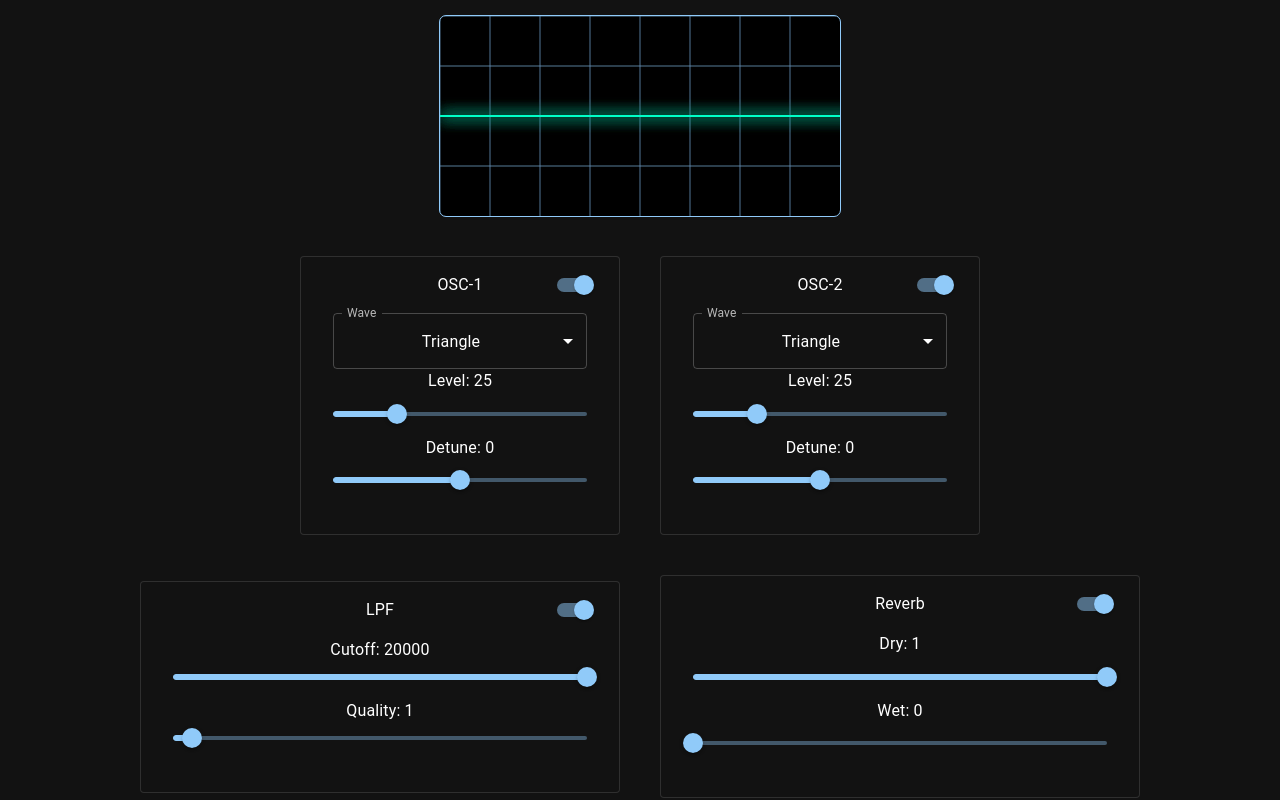
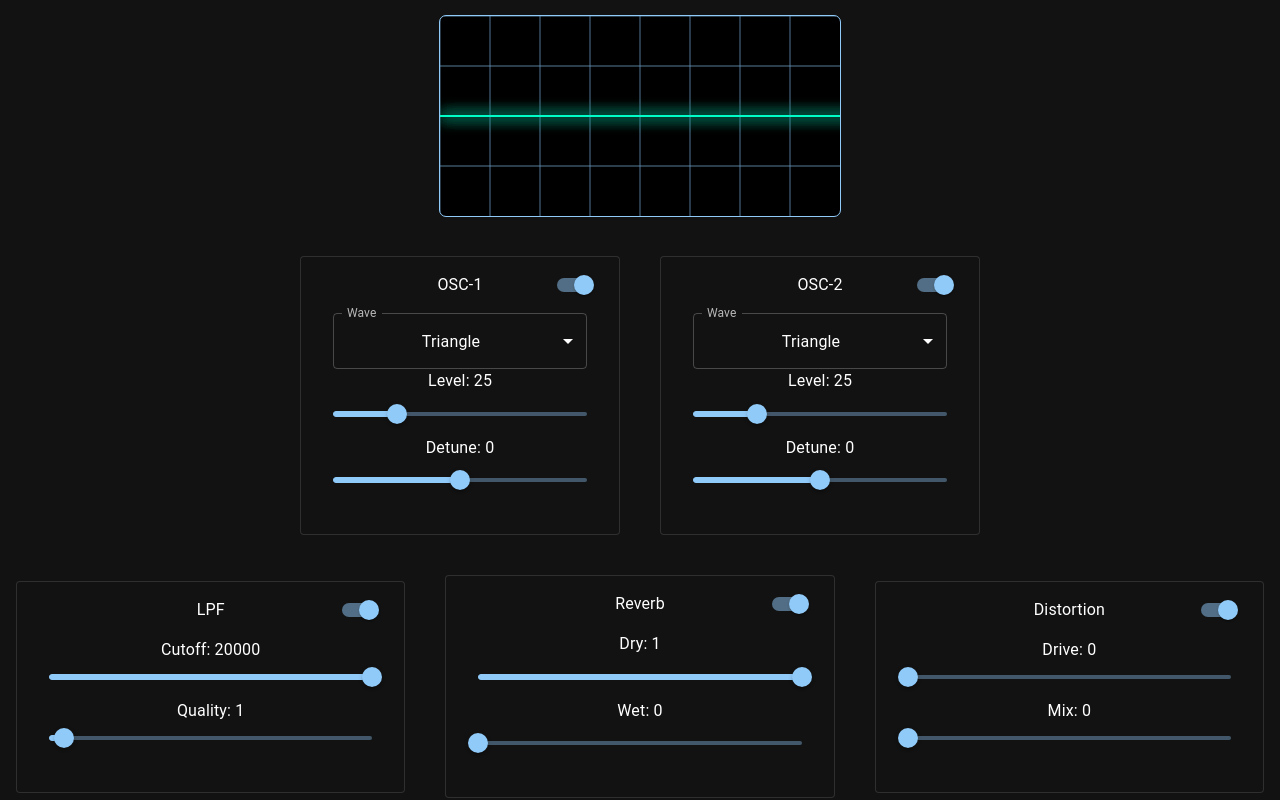
Before and after one commit to RomanObaraz/web-synth, a React (Vite) app: page / in a window 1280 px wide. Shown: the top 800 px of the page. Built offline with nearby package versions, Linux system fonts and the light colour scheme; no server answers.

Commit message:
implement Distortion module

```diff
--- a/src/App.jsx
+++ b/src/App.jsx
@@ -5,6 +5,7 @@ import { LowPassFilter } from "./components/lowPassFilter";
 import { Reverb } from "./components/reverb";
 import { Toggleable } from "./components/toggleable";
 import { SynthProvider } from "./synthProvider/synthProvider";
+import { Distortion } from "./components/distortion";
 
 function App() {
     return (
@@ -33,10 +34,14 @@ function App() {
                             <LowPassFilter />
                         </Toggleable>
                     </div>
-
                     <div className="self-center w-120">
                         <Toggleable moduleId="reverb" label="Reverb">
                             <Reverb />
+                        </Toggleable>
+                    </div>
+                    <div className="self-center w-120">
+                        <Toggleable moduleId="distortion" label="Distortion">
+                            <Distortion />
                         </Toggleable>
                     </div>
                 </div>
--- /dev/null
+++ b/src/components/distortion/index.jsx
@@ -0,0 +1,38 @@
+import { useEffect, useState } from "react";
+import { useSynth } from "../../hooks/useSynth";
+import { Slider, Typography } from "@mui/material";
+
+export const Distortion = () => {
+    const [drive, setDrive] = useState(0);
+    const [mix, setMix] = useState(0);
+    const { synth } = useSynth();
+
+    useEffect(() => {
+        synth.distortion.setDrive(drive);
+    }, [synth, drive]);
+
+    useEffect(() => {
+        synth.distortion.setMix(mix);
+    }, [synth, mix]);
+
+    return (
+        <div>
+            <Typography>Drive: {drive}</Typography>
+            <Slider
+                value={drive}
+                min={0}
+                max={100}
+                step={1}
+                onChange={(e) => setDrive(e.target.value)}
+            />
+            <Typography>Mix: {mix}</Typography>
+            <Slider
+                value={mix}
+                min={0}
+                max={1}
+                step={0.01}
+                onChange={(e) => setMix(e.target.value)}
+            />
+        </div>
+    );
+};
--- a/src/components/keyboard/index.jsx
+++ b/src/components/keyboard/index.jsx
@@ -61,7 +61,6 @@ export const Keyboard = () => {
                     );
                 })}
             </div>
-            <Typography gutterBottom>Keys pressed: {[...activeKeys].join(", ")}</Typography>
         </>
     );
 };
--- a/src/synth/SynthEngine.js
+++ b/src/synth/SynthEngine.js
@@ -1,7 +1,10 @@
+import { DistortionModule } from "./modules/DistortionModule";
 import { LPFModule } from "./modules/LPFModule";
 import { OscillatorModule } from "./modules/OscillatorModule";
 import { ReverbModule } from "./modules/ReverbModule";
 import { setSmoothLevel } from "./utils";
+
+// TODO: make parent class for modules?
 
 export class SynthEngine {
     constructor() {
@@ -19,9 +22,11 @@ export class SynthEngine {
         ];
         this.lpf = new LPFModule(this.audioCtx);
         this.reverb = new ReverbModule(this.audioCtx);
+        this.distortion = new DistortionModule(this.audioCtx);
 
         // connection chain
-        this.lpf.output.connect(this.reverb.input);
+        this.lpf.output.connect(this.distortion.input);
+        this.distortion.output.connect(this.reverb.input);
         this.reverb.output.connect(this.analyser);
         this.analyser.connect(this.masterGain);
         this.masterGain.connect(this.audioCtx.destination);
--- /dev/null
+++ b/src/synth/modules/DistortionModule.js
@@ -0,0 +1,55 @@
+export class DistortionModule {
+    constructor(audioCtx) {
+        this.audioCtx = audioCtx;
+
+        this.input = audioCtx.createGain();
+        this.output = audioCtx.createGain();
+
+        this.waveShaper = this.audioCtx.createWaveShaper();
+        this.waveShaper.oversample = "4x";
+        this.dryGain = this.audioCtx.createGain();
+        this.wetGain = this.audioCtx.createGain();
+        this.setDrive(0);
+        this.setMix(0);
+        this.updateCurve();
+
+        this.enabled = true;
+        this.toggleBypass(false);
+    }
+
+    setDrive(drive) {
+        this.drive = drive;
+        this.updateCurve();
+    }
+
+    setMix(mix) {
+        this.mix = mix;
+        this.dryGain.gain.setValueAtTime(1 - this.mix, this.audioCtx.currentTime);
+        this.wetGain.gain.setValueAtTime(this.mix, this.audioCtx.currentTime);
+    }
+
+    updateCurve() {
+        const nSamples = 44100;
+        const curve = new Float32Array(nSamples);
+        const deg = Math.PI / 180;
+        for (let i = 0; i < nSamples; i++) {
+            const x = (i * 2) / nSamples - 1;
+            curve[i] = ((3 + this.drive) * x * 20 * deg) / (Math.PI + this.drive * Math.abs(x));
+        }
+        this.waveShaper.curve = curve;
+    }
+
+    toggleBypass(on) {
+        this.enabled = !on;
+        if (on) {
+            // bypass
+            this.input.disconnect();
+            this.input.connect(this.output);
+        } else {
+            // full routing
+            this.input.disconnect();
+            this.input.connect(this.dryGain).connect(this.output);
+            this.input.connect(this.waveShaper).connect(this.wetGain).connect(this.output);
+        }
+    }
+}
```
